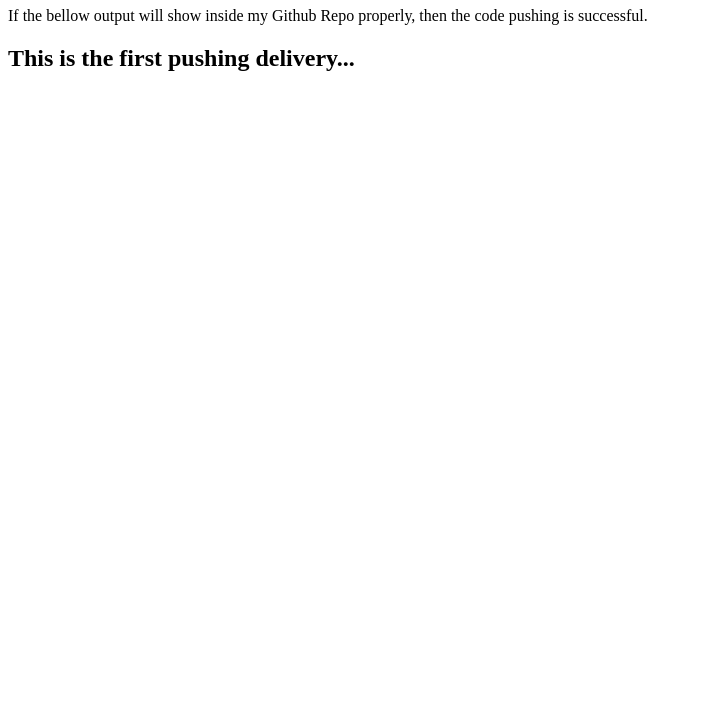
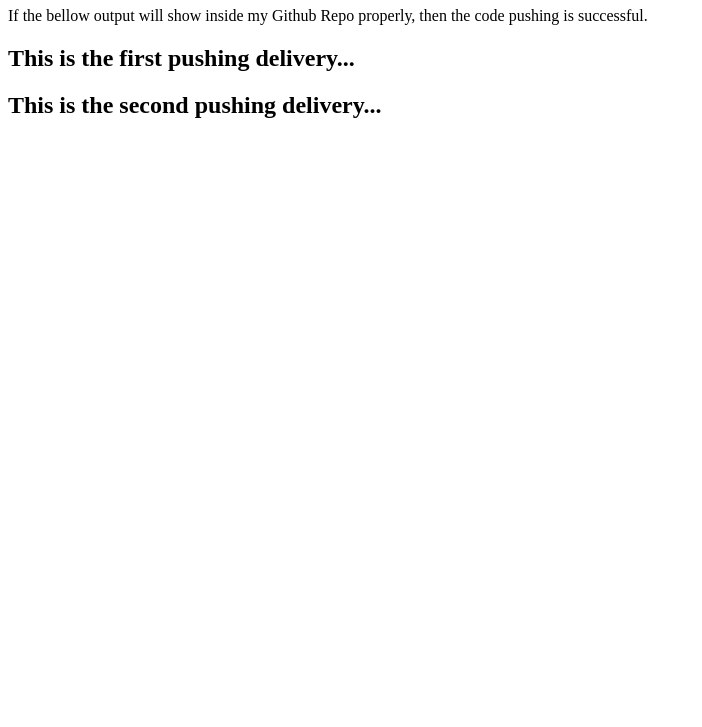
Before and after one commit to csmahmud99/code-push-test, a plain HTML site: page index.html in a window 1280 px wide. Shown: the part 73-800 px from the top of the page, without its empty margins (0-702 px from the left). Drawn offline with Linux system fonts and the light colour scheme.

Commit message:
Second  Code Push - Another  Heading Two Added

```diff
--- a/index.html
+++ b/index.html
@@ -20,6 +20,10 @@
             If the bellow output will show inside my Github Repo properly, then the code pushing is successful.
         </p>
 
+        <!--This is first testing, more 2 tests are waiting ahead...-->
         <h2>This is the first pushing delivery...</h2>
+
+        <!--Now, Second Test-->
+        <h2>This is the second pushing delivery...</h2>
     </body>
 </html>
```
